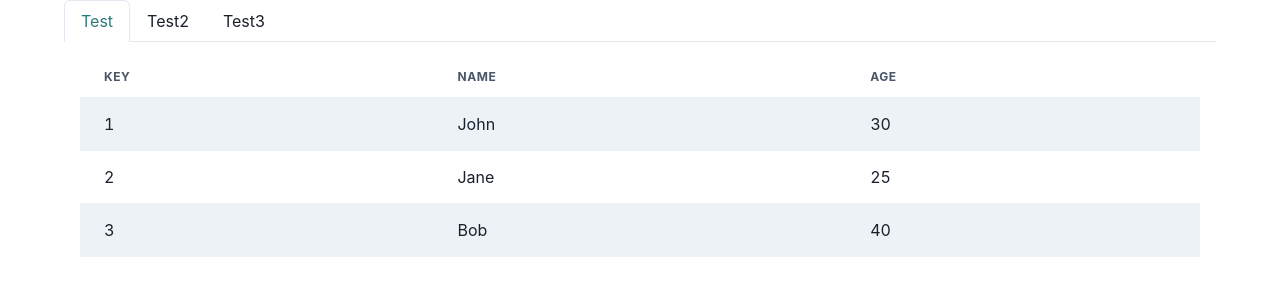
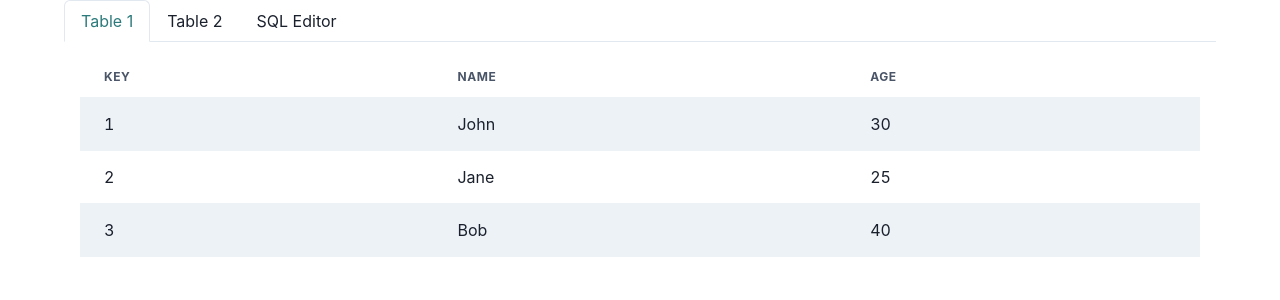
Before and after one commit to dthx2710/csc2008-team37-2023, a Next.js app: page /admin in a window 1280 px wide. Shown: the top 300 px of the page. Built offline with nearby package versions, Linux system fonts and the light colour scheme.

Commit message:
chore: sample demo for login/admin tabs

```diff
--- a/pages/admin/index.js
+++ b/pages/admin/index.js
@@ -11,7 +11,8 @@ import {
   Tr,
   Th,
   Td,
-  Box
+  Box,
+  Button,
 } from "@chakra-ui/react";
 import { useTable } from "react-table";
 import Head from "next/head";
@@ -20,6 +21,12 @@ const data = [
   { key: "1", name: "John", age: 30 },
   { key: "2", name: "Jane", age: 25 },
   { key: "3", name: "Bob", age: 40 },
+];
+
+const data2 = [
+  { key: "1", name: "Test", age: 30 },
+  { key: "2", name: "Test2", age: 25 },
+  { key: "3", name: "Test3", age: 40 },
 ];
 
 const columns = [
@@ -74,19 +81,27 @@ function AdminDashboard() {
       <Box mx="auto" maxWidth="90%">
         <Tabs variant="enclosed" colorScheme="teal">
           <TabList>
-            <Tab>Test</Tab>
-            <Tab>Test2</Tab>
-            <Tab>Test3</Tab>
+            <Tab>Table 1</Tab>
+            <Tab>Table 2</Tab>
+            <Tab>SQL Editor</Tab>
           </TabList>
           <TabPanels>
             <TabPanel>
               <DataTable columns={columns} data={data} keyField="key" />
             </TabPanel>
             <TabPanel>
-              <DataTable columns={columns} data={data} keyField="key" />
+              <DataTable columns={columns} data={data2} keyField="key" />
             </TabPanel>
             <TabPanel>
-              <DataTable columns={columns} data={data} keyField="key" />
+              <Box>
+                <textarea
+                  style={{ width: "100%", height: "100%" }}
+                  placeholder="Enter SQL Query"
+                ></textarea>
+              </Box>
+              <Button colorScheme="teal" variant="outline">
+                Run Query
+              </Button>
             </TabPanel>
           </TabPanels>
         </Tabs>
--- a/pages/login/index.js
+++ b/pages/login/index.js
@@ -6,6 +6,7 @@ import {
   FormLabel,
   Input,
   Button,
+  Link,
 } from "@chakra-ui/react";
 import Head from "next/head";
 
@@ -40,7 +41,7 @@ function Login() {
               <FormLabel>Password</FormLabel>
               <Input type="password" placeholder="Password" />
             </FormControl>
-            <Button width="full" mt={4} colorScheme="teal">
+            <Button width="full" mt={4} colorScheme="teal" as={Link} href="/admin">
               Login
             </Button>
           </Box>
```
